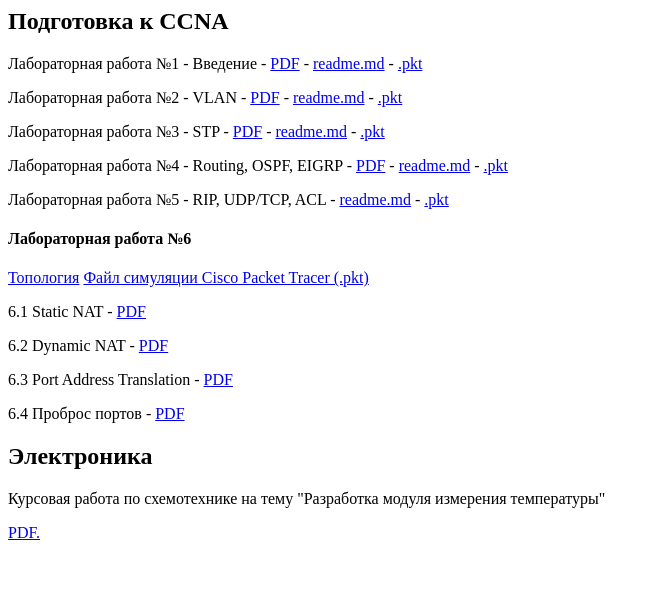
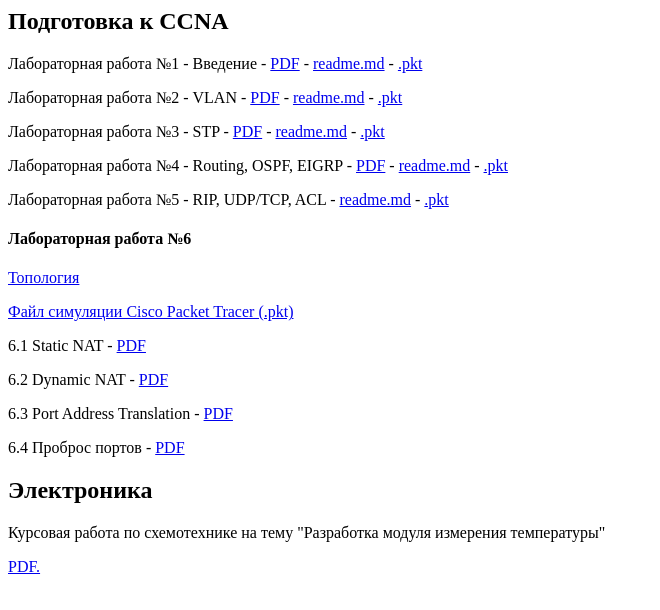
Before and after one commit to baltineu-iu/zametki, a plain HTML site: page index.html in a window 1280 px wide. Shown: the whole page, without its empty margins (0-660 px from the left). Drawn offline with Linux system fonts and the light colour scheme.

Commit message:
Update index.html

```diff
--- a/index.html
+++ b/index.html
@@ -18,8 +18,8 @@
 <p> Лабораторная работа №5 - RIP, UDP/TCP, ACL - <a href="https://github.com/baltineu/telecom-labs/tree/main/cisco_pt/ccna_openedu/lab5#readme">readme.md</a> - <a href="https://github.com/baltineu/telecom-labs/blob/main/cisco_pt/ccna_openedu/lab5/lab5.pkt">.pkt</a> </p>
 
 <h4> Лабораторная работа №6 </h4>
-<a href="https://github.com/baltineu/telecom-labs/blob/main/cisco_pt/ccna_openedu/sources/topology6.PNG">Топология</a>
-<a href="https://github.com/baltineu/telecom-labs/blob/main/cisco_pt/ccna_openedu/lab6/lab6.pkt">Файл симуляции Cisco Packet Tracer (.pkt)</a>
+<p> <a href="https://github.com/baltineu/telecom-labs/blob/main/cisco_pt/ccna_openedu/sources/topology6.PNG">Топология</a> </p>
+<p> <a href="https://github.com/baltineu/telecom-labs/blob/main/cisco_pt/ccna_openedu/lab6/lab6.pkt">Файл симуляции Cisco Packet Tracer (.pkt)</a> </p>
 
   <p> 6.1 Static NAT -
 <a href="/pdf/cisco/6.1 Static NAT.pdf" target="_blank">PDF</a> </p>
```
